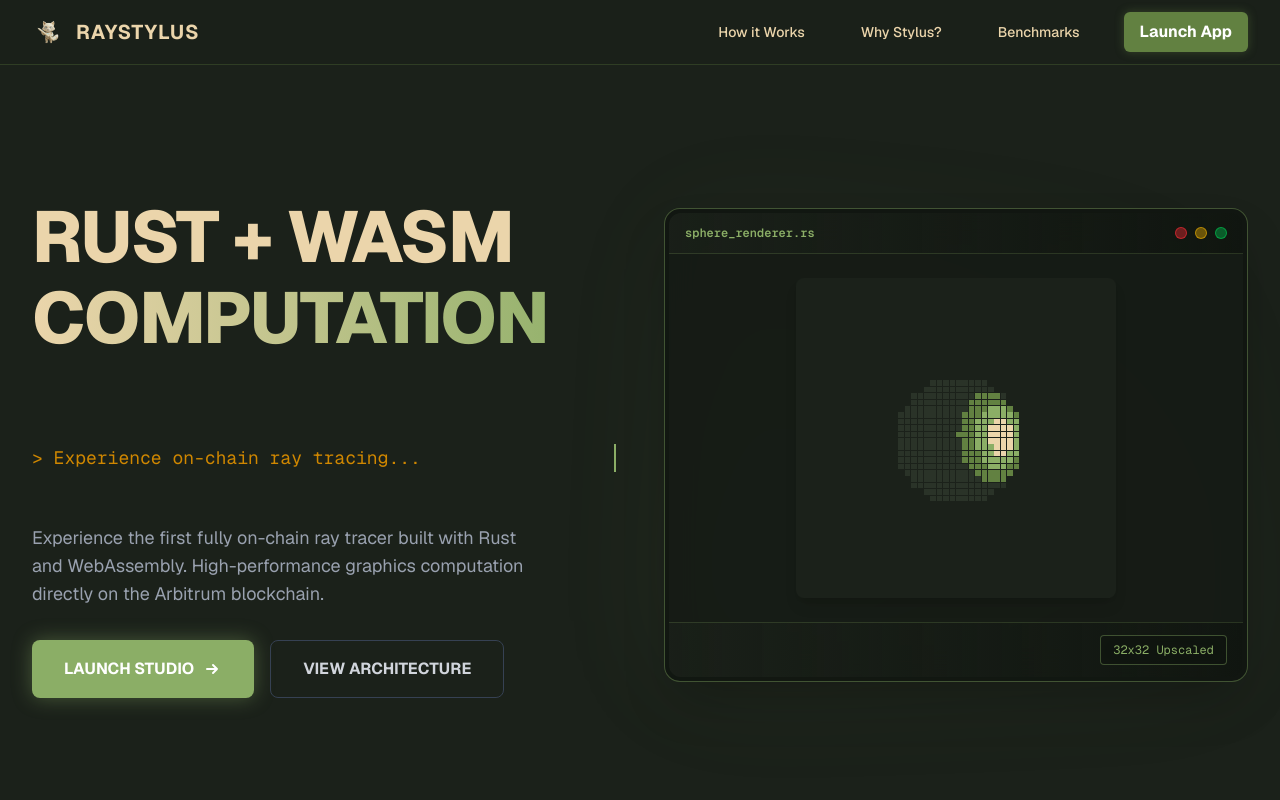
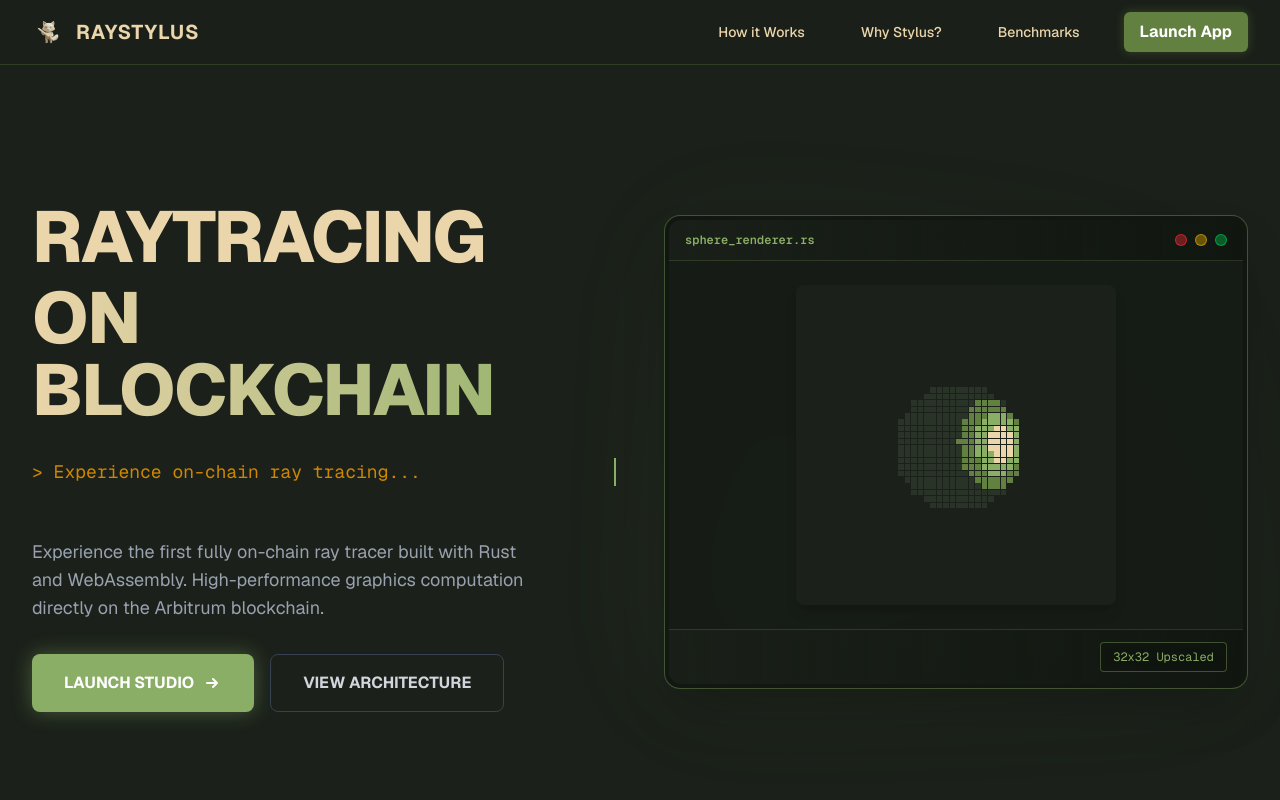
Before and after one commit to pramadanif/raystylus, a Next.js app: page / in a window 1280 px wide. Shown: the top 800 px of the page. Built offline with nearby package versions, Linux system fonts and the light colour scheme; what wagmi would draw is missing.

Commit message:
FIX HERO

```diff
--- a/app/components/Hero.tsx
+++ b/app/components/Hero.tsx
@@ -16,8 +16,8 @@
 
   const titles = [
     { title: "RAYSTYLUS:", subtitle: "ON-CHAIN GRAPHICS" },
-    { title: "RUST + WASM", subtitle: "COMPUTATION" },
-    { title: "NEXT GEN", subtitle: "BLOCKCHAIN TECH" }
+    { title: "RAYTRACING", subtitle: "ON BLOCKCHAIN" },
+    { title: "WEBASSEMBLY", subtitle: "MEETS RUST" },
   ];
 
   const subtitles = [
```
